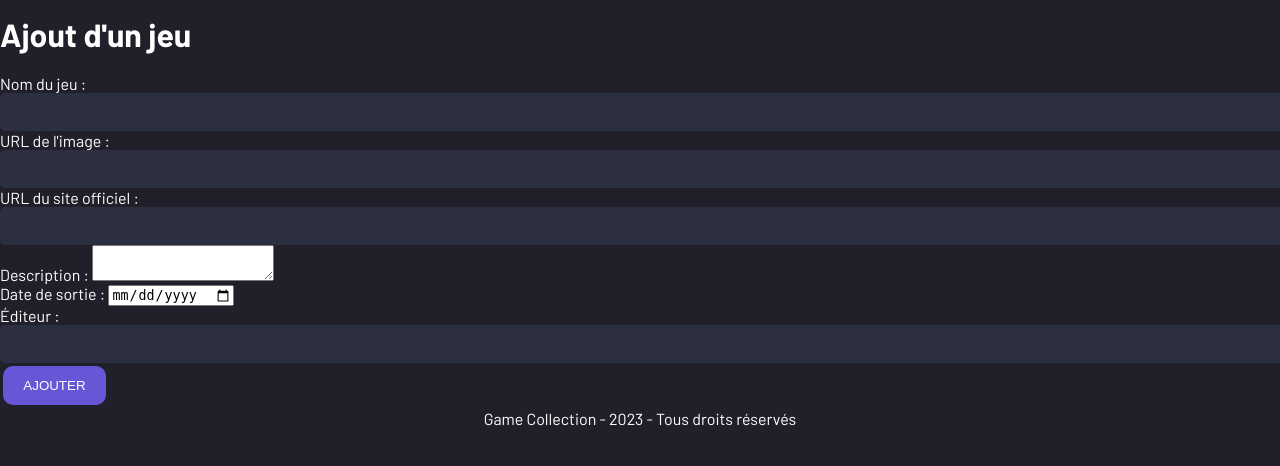
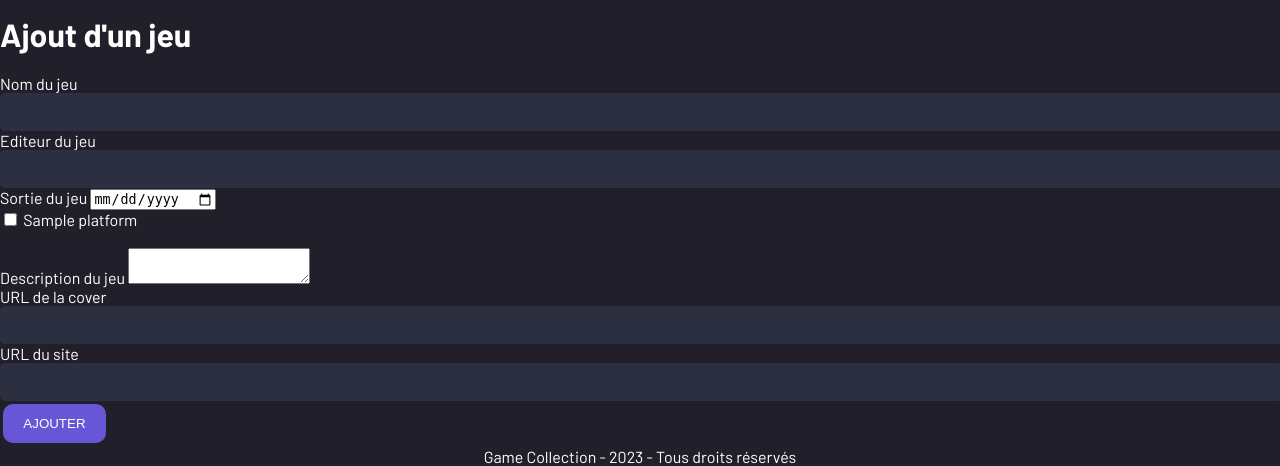
Before and after one commit to SenseiChan/GameCollection, a PHP site: template views/games/AddGameForm.php in a window 1280 px wide. Shown: the part 336-802 px from the top of the page. Before the commit the page ends 762 px from the top, so only its background shows below. Run offline with PHP 8.4, Linux system fonts and the light colour scheme; the template is opened without the code that fills it: most values are stand-ins (such as "Sample title", 1, 10 or a date in 2020).

Commit message:
modif add game

```diff
--- a/views/games/AddGameForm.php
+++ b/views/games/AddGameForm.php
@@ -16,28 +16,36 @@
     <main>
         <h1>Ajout d'un jeu</h1>
         <form action="/addGameForm/add" method="POST">
-            <label>Nom du jeu :
+            <label>Nom du jeu
                 <input type="text" name="name" required>
             </label>
             <br>
-            <label>URL de l'image :
+            <label>Editeur du jeu
+                <input type="text" name="publisher" required>
+            </label>
+            <br>
+            <label>Sortie du jeu
+                <input type="date" name="release_date" required>
+            </label>
+            <br>
+            <?php foreach ($platforms as $platform): ?>
+                <label>
+                    <input type="checkbox" name="platforms[]" value="<?php echo htmlspecialchars($platform['id']); ?>">
+                    <?php echo htmlspecialchars($platform['name']); ?>
+                </label>
+                <br>
+            <?php endforeach; ?>
+            <br>
+            <label>Description du jeu
+                <textarea name="description" required></textarea>
+            </label>
+            <br>
+            <label>URL de la cover
                 <input type="text" name="url_picture" required>
             </label>
             <br>
-            <label>URL du site officiel :
+            <label>URL du site
                 <input type="text" name="url_site" required>
-            </label>
-            <br>
-            <label>Description :
-                <textarea name="description" required></textarea>
-            </label>
-            <br>
-            <label>Date de sortie :
-                <input type="date" name="release_date" required>
-            </label>
-            <br>
-            <label>Éditeur :
-                <input type="text" name="publisher" required>
             </label>
             <br>
             <input type="submit" name="submit" value="Ajouter">
```
Also changed, not shown: controllers/AddGameFormController.php (+15 -7 lines).
